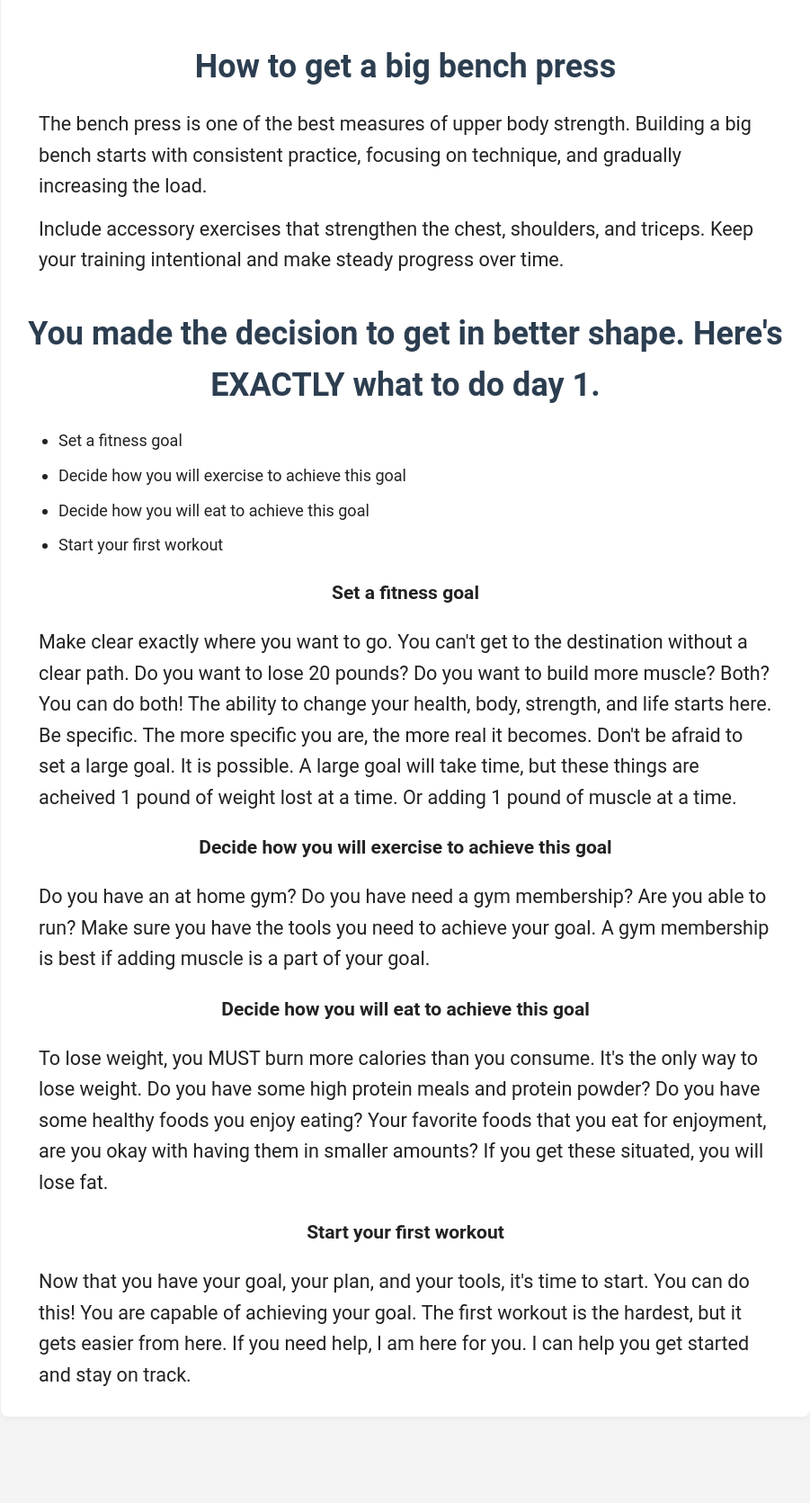
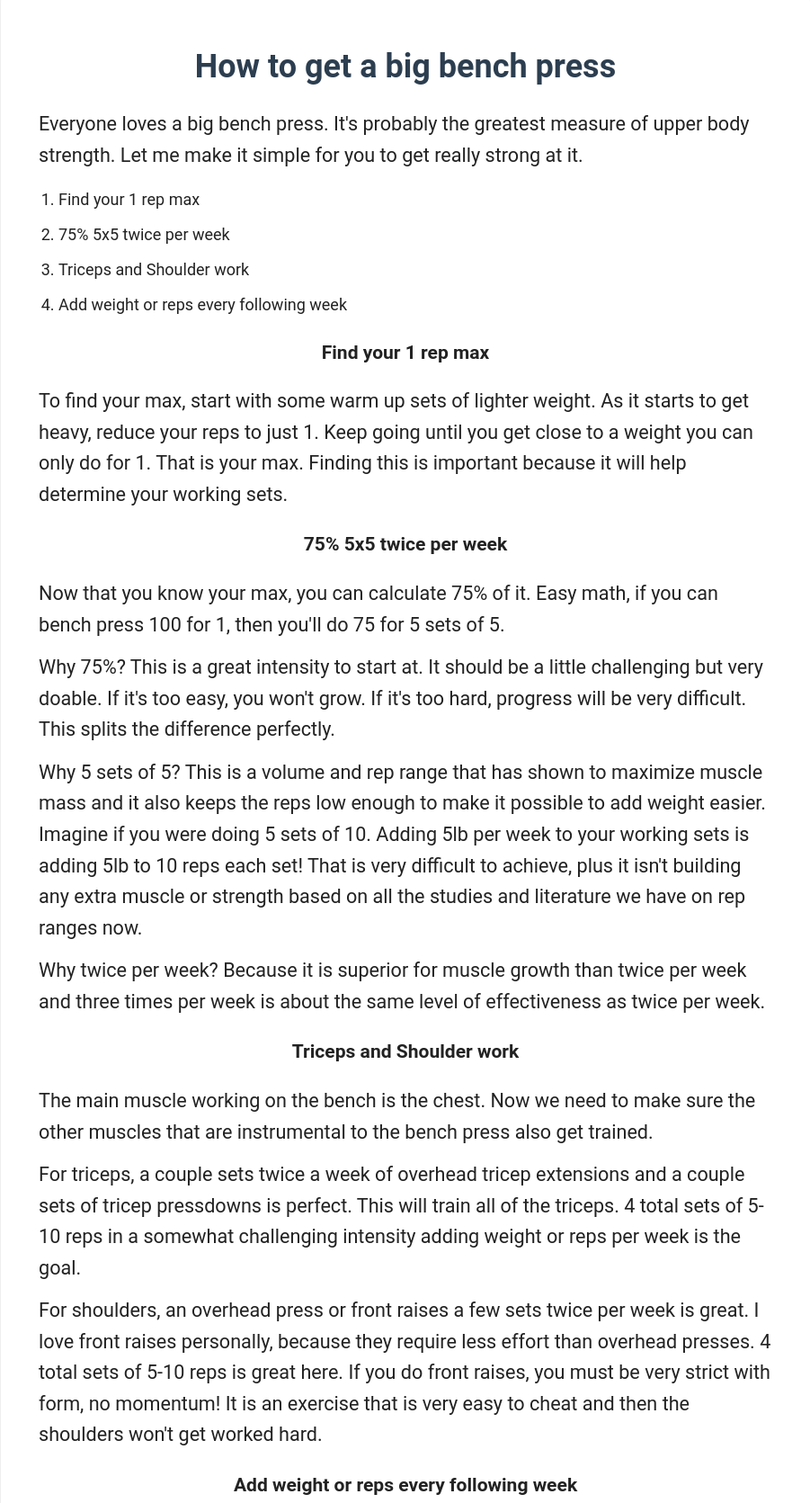
Before and after one commit to mattmcginley7/mattmcginleytraining.netlify.app, a plain HTML site: page articles.html in a window 1280 px wide. Shown: the part 335-2006 px from the top of the page at 90% size, without its empty margins (189-1090 px from the left). Before the commit the page ends 1942 px from the top, so only its background shows below. Drawn offline with Linux system fonts and the light colour scheme.

Commit message:
added bench press article

```diff
--- a/articles.html
+++ b/articles.html
@@ -31,8 +31,28 @@
     <section>
         <article>
             <h2>How to get a big bench press</h2>
-            <p>The bench press is one of the best measures of upper body strength. Building a big bench starts with consistent practice, focusing on technique, and gradually increasing the load.</p>
-            <p>Include accessory exercises that strengthen the chest, shoulders, and triceps. Keep your training intentional and make steady progress over time.</p>
+            <p>Everyone loves a big bench press. It's probably the greatest measure of upper body strength. Let me make it simple for you to get really strong at it.</p>
+            <ol>
+                <li>Find your 1 rep max</li>
+                <li>75% 5x5 twice per week</li>
+                <li>Triceps and Shoulder work</li>
+                <li>Add weight or reps every following week</li>
+            </ol>
+            <h3>Find your 1 rep max</h3>
+            <p>To find your max, start with some warm up sets of lighter weight. As it starts to get heavy, reduce your reps to just 1. Keep going until you get close to a weight you can only do for 1. That is your max. Finding this is important because it will help determine your working sets.</p>
+            <h3>75% 5x5 twice per week</h3>
+            <p>Now that you know your max, you can calculate 75% of it. Easy math, if you can bench press 100 for 1, then you'll do 75 for 5 sets of 5.</p>
+            <p>Why 75%? This is a great intensity to start at. It should be a little challenging but very doable. If it's too easy, you won't grow. If it's too hard, progress will be very difficult. This splits the difference perfectly.</p>
+            <p>Why 5 sets of 5? This is a volume and rep range that has shown to maximize muscle mass and it also keeps the reps low enough to make it possible to add weight easier. Imagine if you were doing 5 sets of 10. Adding 5lb per week to your working sets is adding 5lb to 10 reps each set! That is very difficult to achieve, plus it isn't building any extra muscle or strength based on all the studies and literature we have on rep ranges now.</p>
+            <p>Why twice per week? Because it is superior for muscle growth than twice per week and three times per week is about the same level of effectiveness as twice per week.</p>
+            <h3>Triceps and Shoulder work</h3>
+            <p>The main muscle working on the bench is the chest. Now we need to make sure the other muscles that are instrumental to the bench press also get trained.</p>
+            <p>For triceps, a couple sets twice a week of overhead tricep extensions and a couple sets of tricep pressdowns is perfect. This will train all of the triceps. 4 total sets of 5-10 reps in a somewhat challenging intensity adding weight or reps per week is the goal.</p>
+            <p>For shoulders, an overhead press or front raises a few sets twice per week is great. I love front raises personally, because they require less effort than overhead presses. 4 total sets of 5-10 reps is great here. If you do front raises, you must be very strict with form, no momentum! It is an exercise that is very easy to cheat and then the shoulders won't get worked hard.</p>
+            <h3>Add weight or reps every following week</h3>
+            <p>This is where the magic happens. A lot of people settle with a weight they like, or when it gets hard to make progress, they forget adding weight or reps is what creates the adaptations to grow bigger and stronger.</p>
+            <p>Inevitably, you will fail to add weight or reps. My advice is to reduce the weight 15-20 pounds and start back over and continue on. You must do this over and over again.</p>
+            <p>And that's really it. Repeat this for weeks, months, and years, and you will add up to hundreds of pounds on your bench. I've gone from 100lb as a max at 18 to 365lb years later.</p>
         </article>
         <article>
             <h2>You made the decision to get in better shape. Here's EXACTLY what to do day 1.</h2>
```
